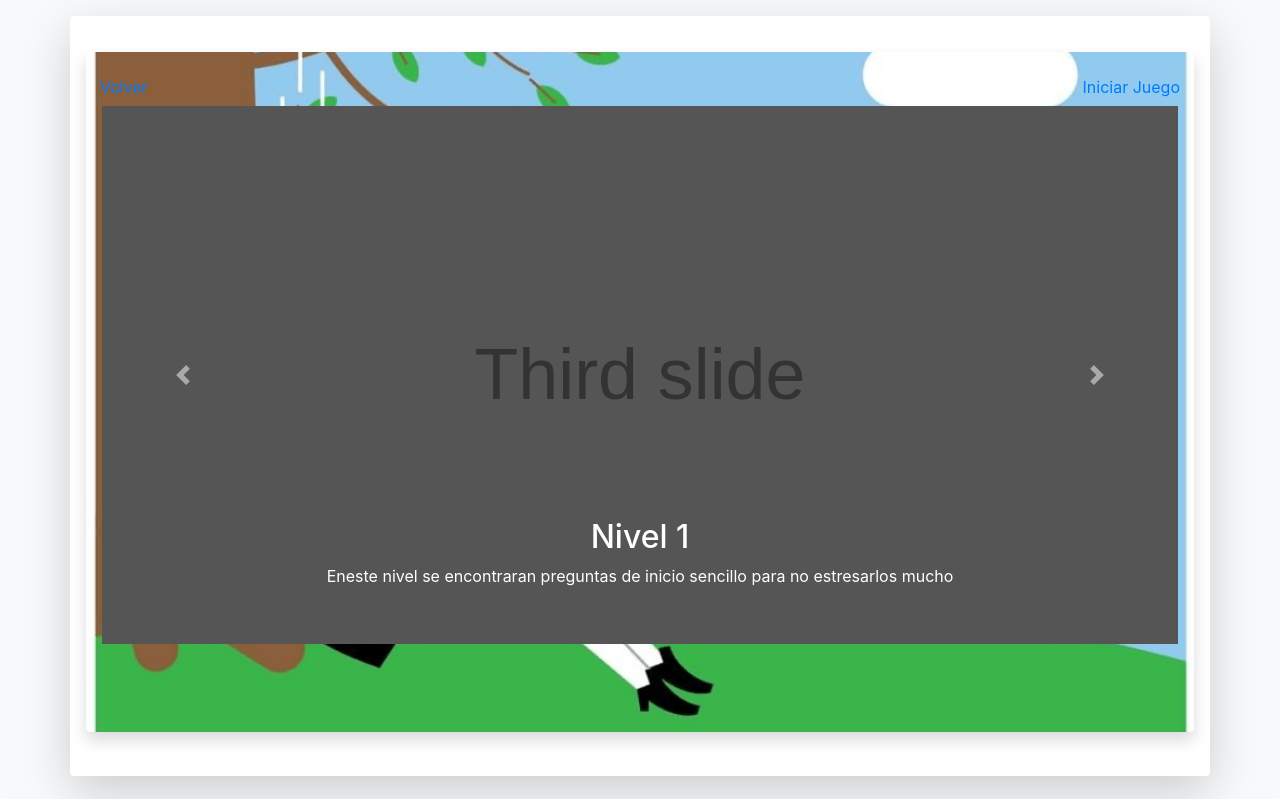
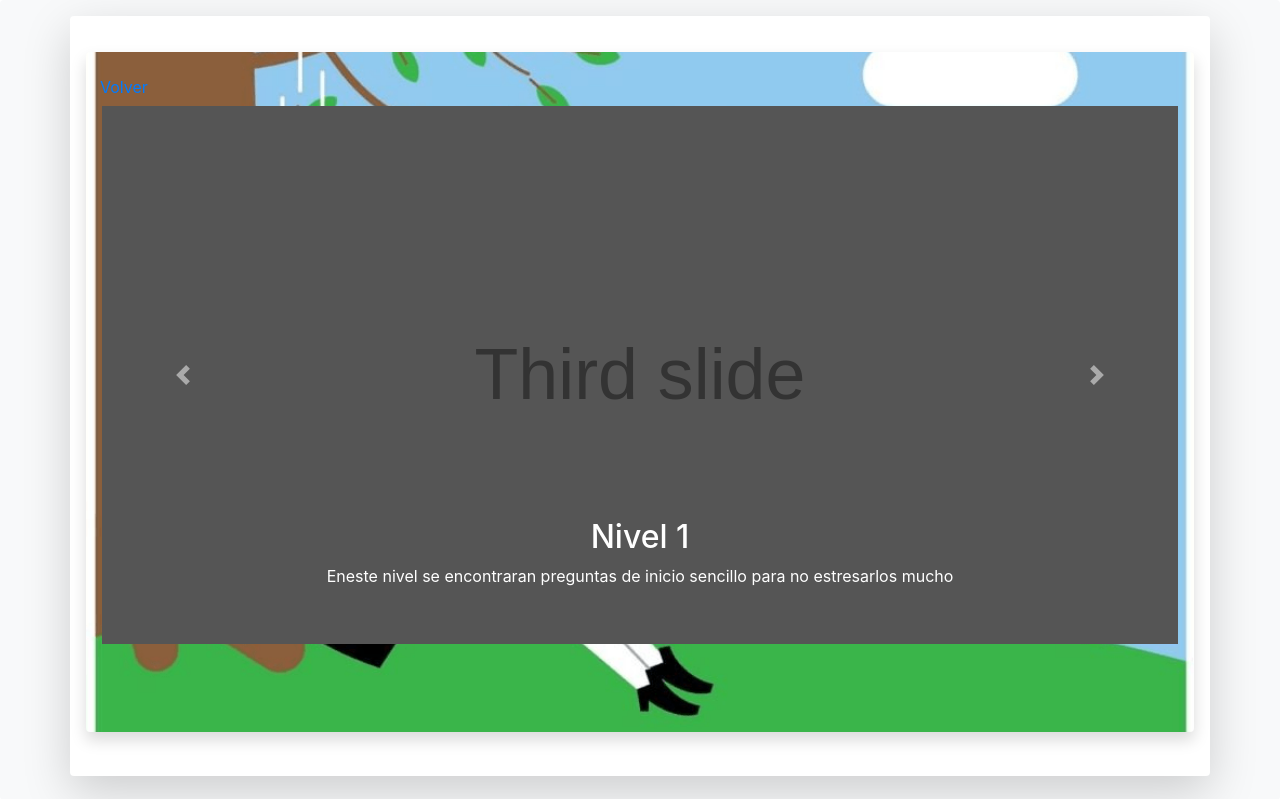
Before and after one commit to diegoalorch/Proyecto-Crucigrama-UTP, a PHP site: page /niveles in a window 1280 px wide. Shown: the top 799 px of the page. Run offline with PHP 8.4, Linux system fonts and the light colour scheme; some libraries are stand-ins or nearby versions.

Commit message:
hello there

```diff
--- a/view/menu.php
+++ b/view/menu.php
@@ -30,6 +30,9 @@
 </style>
 <div class="row d-flex justify-content-center">
     <h1>Fisiquiando Ando</h1>
+    <audio>
+        <source src="<?php echo $GLOBALS['BASE_URL'] ?>publico/audio/fondo_music.mp3" type="audio/mp3">
+    </audio>
 </div>
 <div class="col-12" style="margin-top: 50px;">
     <div class="row justify-content-center"><span onclick="location.href='<?php echo $GLOBALS['BASE_URL'] ?>menu/personaje'" class="start-btn">Jugar</span></div>
--- a/view/niveles.php
+++ b/view/niveles.php
@@ -2,8 +2,7 @@
 
 
 <div class="row justify-content-between">
-    <spam type="button" class="btn btn-link">Volver</spam>
-    <spam type="button" class="btn btn-link">Iniciar Juego</spam>
+    <spam type="button" class="btn btn-link" onclick="location.href='<?php echo $GLOBALS['BASE_URL'] ?>menu.php'">Volver</spam>
 </div>
 
 <div id="carouselExampleControls" class="carousel slide" data-ride="carousel">
```
Also changed, not shown: .htaccess, 1 other file.
